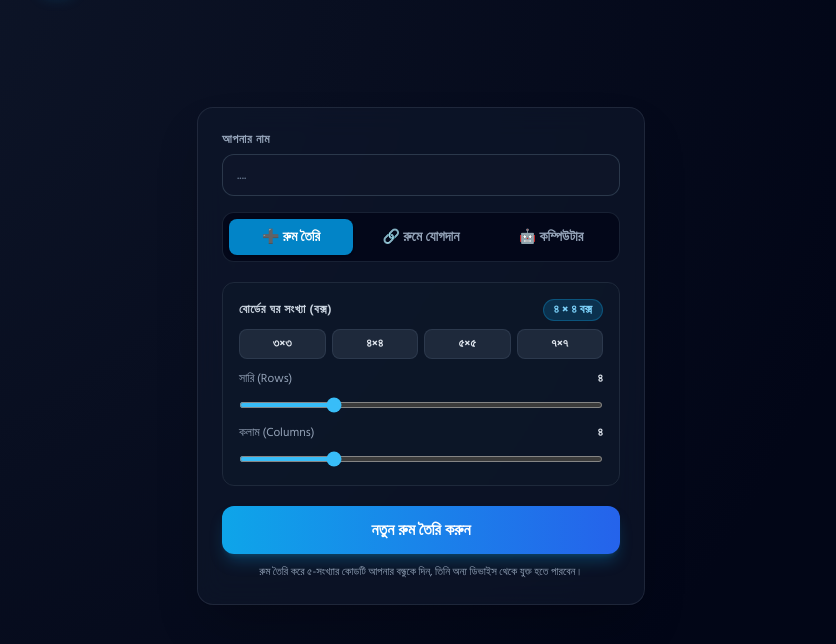
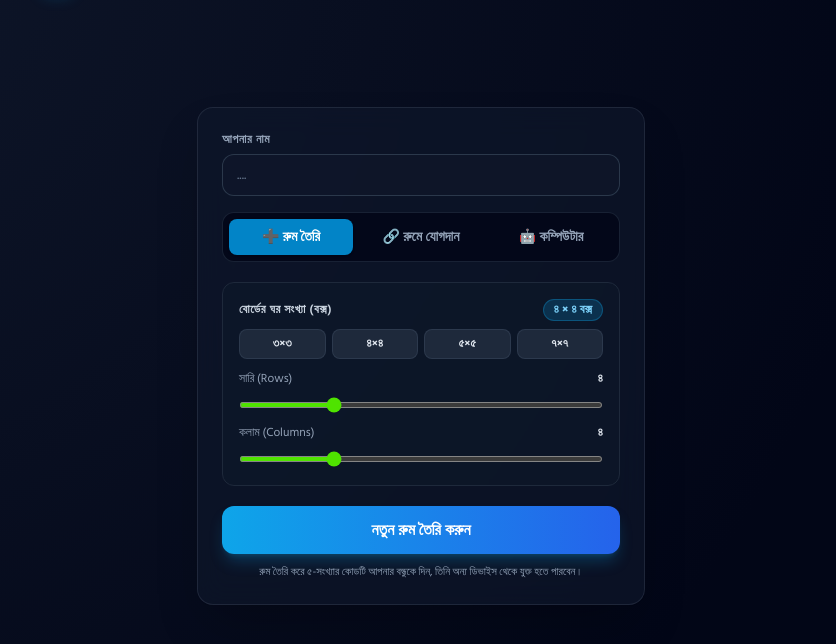
Before and after one commit to hafizur252627-del/Dot-Game, a plain HTML site: page index.html in a window 1280 px wide. Shown: the part 72-716 px from the top of the page, without its empty margins (219-1055 px from the left). Drawn offline with nearby package versions, Linux system fonts and the light colour scheme.

Commit message:
Update index.html

```diff
--- a/index.html
+++ b/index.html
@@ -45,7 +45,7 @@
       transform-origin: center;
     }
     input[type="range"] {
-      accent-color: #38bdf8;
+      accent-color: #4fe300;
     }
   </style>
 </head>
```
